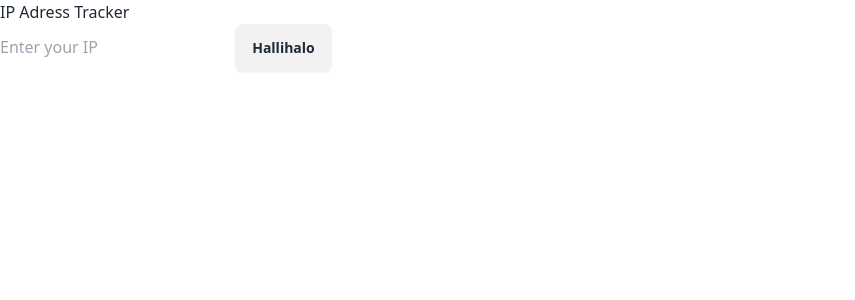
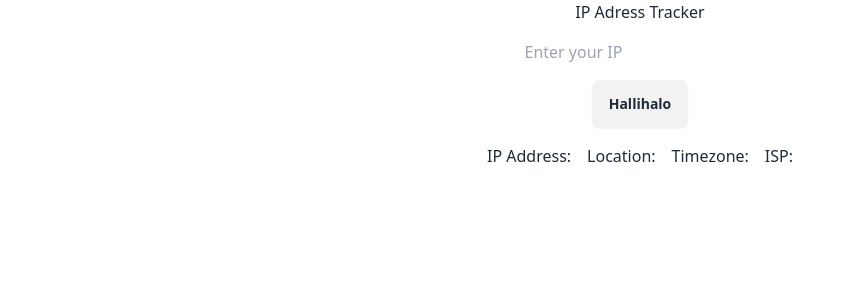
Before and after one commit to DaMuehlthaler/IPTracker, a SvelteKit app: page / in a window 1280 px wide. Shown: the top 300 px of the page, without its empty margins (0-855 px from the left). Built offline with nearby package versions, Linux system fonts and the light colour scheme.

Commit message:
item display

```diff
--- a/src/routes/+page.svelte
+++ b/src/routes/+page.svelte
@@ -9,7 +9,14 @@
 		console.log(ip);
 	}
 </script>
-
+<div class="flex flex-col items-center justify-center gap-4">
 <h1>IP Adress Tracker</h1>
 <input type="text" bind:value={ip} placeholder="Enter your IP" />
 <button class="btn" onclick={combineLink}>Hallihalo</button>
+<div class="flex flex-row items-center justify-center gap-4">
+	<p>IP Address: </p>
+	<p>Location: </p>
+	<p>Timezone: </p>
+	<p>ISP: </p>
+</div>
+</div>
```
Also changed, not shown: 1 other file (tests, documents, lock files or other folders).
